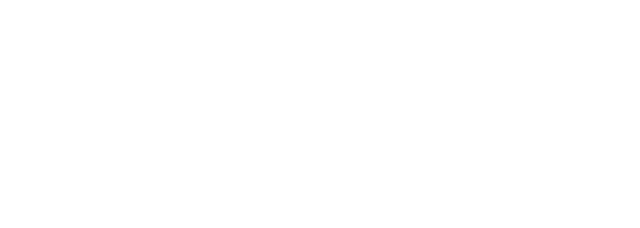
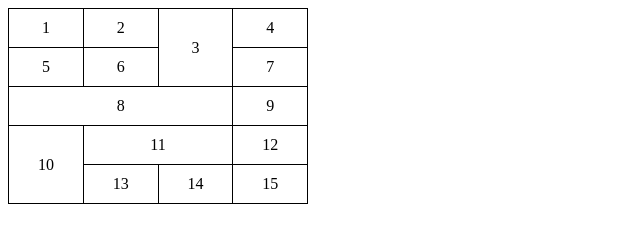
Before and after one commit to github-marcos/Desafios-curso-em-video, a plain HTML site: page des011/tabela01.html in a window 1280 px wide. Shown: the whole page, without its empty margins (0-640 px from the left). Drawn offline with Linux system fonts and the light colour scheme.

Commit message:
tabela02

```diff
--- a/des011/tabela01.html
+++ b/des011/tabela01.html
@@ -6,28 +6,54 @@
     <meta name="viewport" content="width=device-width, initial-scale=1.0">
     <title>tabela</title>
 </head>
+
+<style>
+    table{
+        width: 300px;
+        border-collapse: collapse;
+
+    }
+
+    td{
+        border: 1px solid black;
+        padding: 10px;
+        text-align: center;
+    }
+
+</style>
+
 <body>
     <table>
         <tr>
-            <td></td>
-            <td></td>
-            <td></td>
+            <td>1</td>
+            <td>2</td>
+            <td rowspan="2">3</td>
+            <td>4</td>
         </tr>
         <tr>
-            <td></td>
-            <td></td>
-            <td></td>
+            <td>5</td>
+            <td>6</td>
+            <td>7</td>
+
         </tr>
         <tr>
-            <td></td>
-            <td></td>
-            <td></td>
+            <td colspan="3">8</td>
+            <td>9</td>
+
         </tr>
         <tr>
-            <td></td>
-            <td></td>
-            <td></td>
+            <td rowspan="2">10</td>
+            <td colspan="2">11</td>
+            <td>12</td>
+
         </tr>
+        <tr>
+            <td>13</td>
+            <td>14</td>
+            <td>15</td>
+        </tr>
+
+
     </table>
 </body>
 </html>
```
